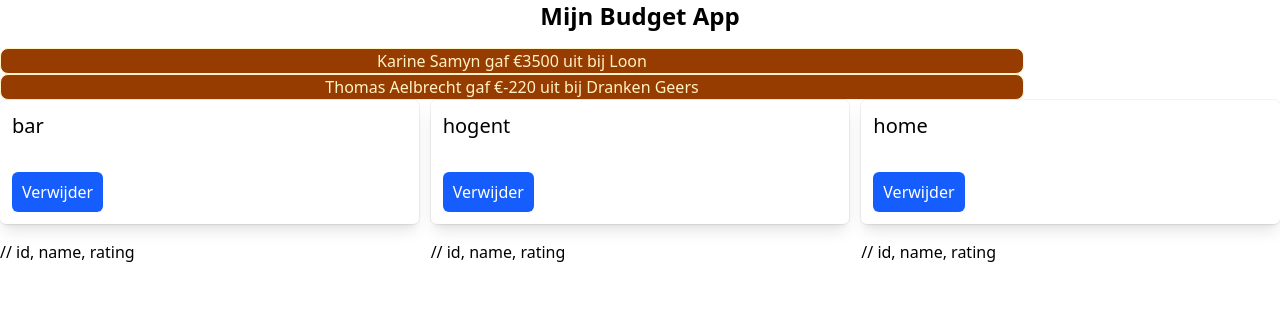
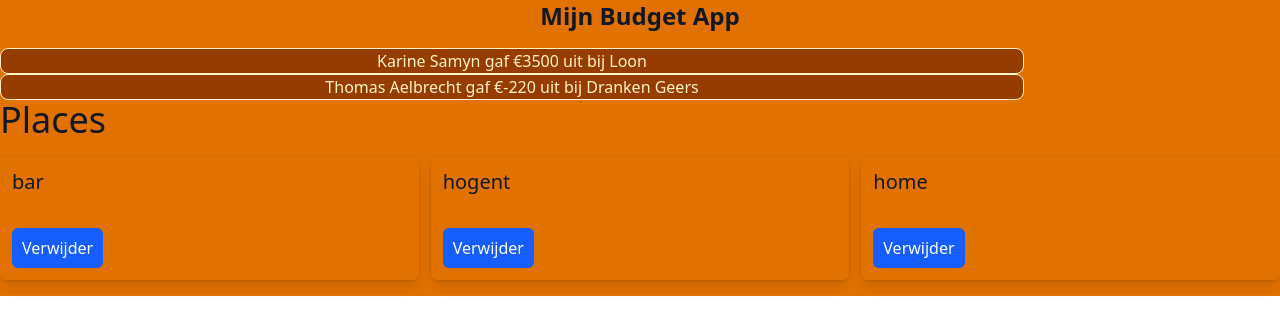
Before and after one commit to BennyClemmens/frontendweb-budget-2526, a React (Vite) app in the folder budget/: page / in a window 1280 px wide. Shown: the top 334 px of the page. Built offline with nearby package versions, Linux system fonts and the light colour scheme.

Commit message:
state added

```diff
--- a/budget/src/App.jsx
+++ b/budget/src/App.jsx
@@ -4,7 +4,7 @@ import PlacesList from './components/places/PlacesList';
 
 function App() {
   return (
-    <div>
+    <div className="bg-amber-600 text-gray-900">
       <h1 className="text-2xl font-bold text-center mb-4">
         Mijn Budget App
       </h1>
--- a/budget/src/components/places/Place.jsx
+++ b/budget/src/components/places/Place.jsx
@@ -1,12 +1,11 @@
-const Place = ({ id, name, rating }) => {
-  const handleClick = () => {
-    const output = `you clicked the remove button from id ${id}`;
-    console.log(output);
+const Place = ({ id, name, rating, onDelete = (f) => f }) => {
+  const handleDelete = () => {
+    onDelete(id);
   };
   return (
     <div className="p-3 outline outline-black/5 rounded-md shadow-lg mb-4">
       <h5 className="text-xl font-medium mb-2">{name}</h5>
-      <button className='mt-6 py-2 px-2.5 rounded-md bg-blue-600 text-white' onClick={handleClick}>Verwijder</button>
+      <button className='mt-6 py-2 px-2.5 rounded-md bg-blue-600 text-white' onClick={handleDelete}>Verwijder</button>
     </div>
   );
 };
--- a/budget/src/components/places/PlacesList.jsx
+++ b/budget/src/components/places/PlacesList.jsx
@@ -1,20 +1,29 @@
+import { useState } from 'react';
 import { PLACE_DATA } from '../../api/mock_data';
 import Place from './Place';
 
 const PlacesList = () => {
-  const places = PLACE_DATA;
+  const [places, setPlaces] = useState(PLACE_DATA);
+
+  const handleDeletePlace = (id) => {
+    setPlaces((places) => places.filter((p) => p.id !== id));
+  };
+
   return (
+    <>
+      <h1 className="text-4xl mb-4">Places</h1>
       <div className="grid grid-cols-1 md:grid-cols-2 lg:grid-cols-3 2xl:grid-cols-4 gap-3">
         {places
-        .sort((a, b) =>
+          .toSorted((a, b) =>
             a.name.toUpperCase().localeCompare(b.name.toUpperCase()),
           )
           .map((p) => (
             <div key={p.id}>
-            <Place {...p} /> // id, name, rating
+              <Place {...p} onDelete={handleDeletePlace} /> {/* id, name, rating */}
             </div>
           ))}
       </div>
+    </>
   );
 };
 
```
Lines whose indentation alone changed are shown as unchanged.
